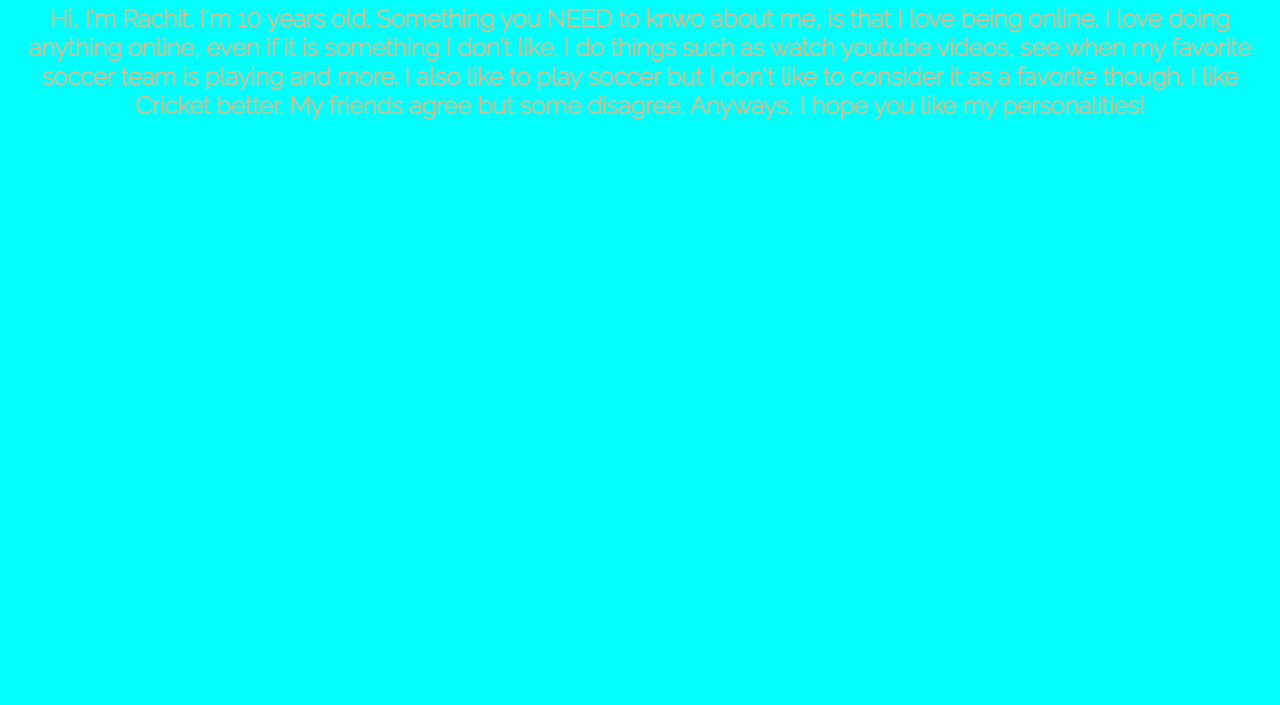
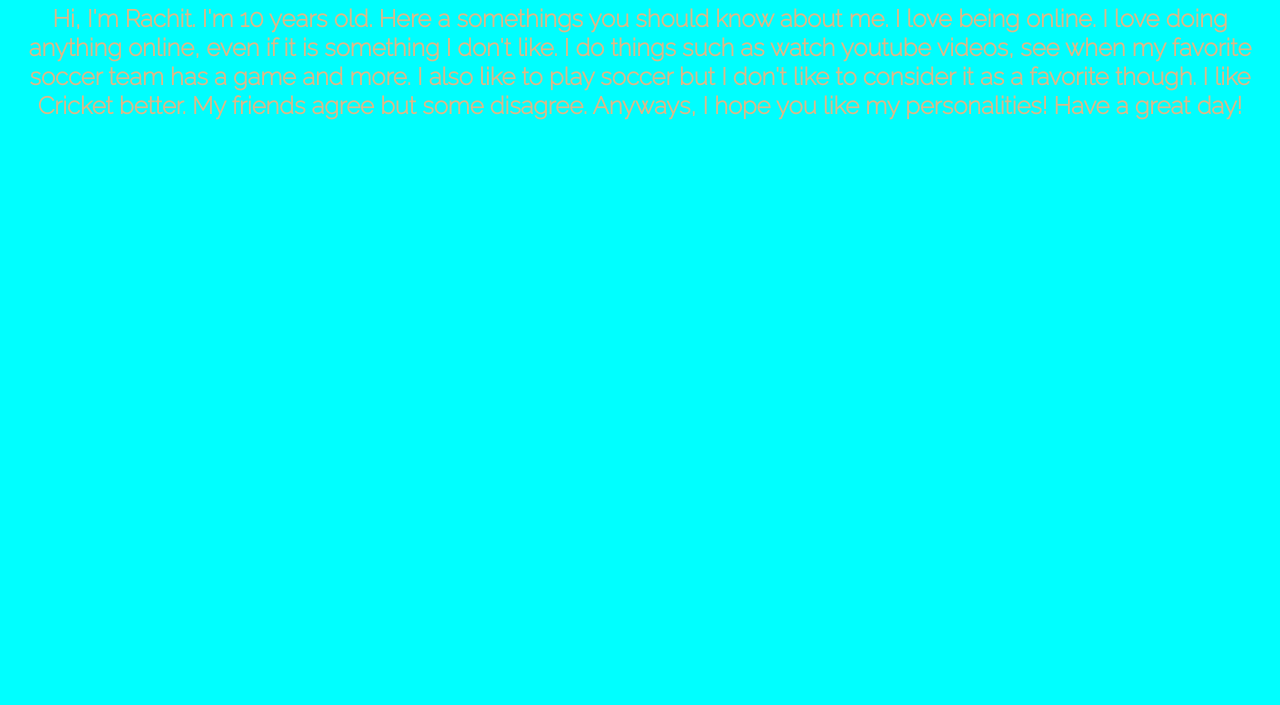
Before and after one commit to RachitAnand12/Personal-Website, a plain HTML site: page index.html in a window 1280 px wide. Shown: the part 95-800 px from the top of the page. Drawn offline with Linux system fonts and the light colour scheme.

Commit message:
Add files via upload

```diff
--- a/index.html
+++ b/index.html
@@ -17,11 +17,9 @@
         <li class="links"> Chatbots </li>
         <li class="links"> My hobbys</li>
         <li class="links"> Contact </li>
-</ul>
+    </ul>
     <section id="Home">
         <h1 onclick="changecolor()" id="h1"> Rachit Anand</h1>
-        <h2> Hi, I'm Rachit. I'm 10 years old. Something you NEED to knwo about me, is that I love being online. I love doing anything online, even if it is something I don't like. I do things such as watch youtube videos, see when my favorite soccer team is playing and more. I also like to play soccer but I don't like to consider it as a favorite though. I like Cricket better. My friends agree but some disagree. Anyways, I hope you like my personalities! </h2>
+        <h2> Hi, I'm Rachit. I'm 10 years old. Here a somethings you should know about me. I love being online. I love doing anything online, even if it is something I don't like. I do things such as watch youtube videos, see when my favorite soccer team has a game and more. I also like to play soccer but I don't like to consider it as a favorite though. I like Cricket better. My friends agree but some disagree. Anyways, I hope you like my personalities! Have a great day! </h2>
     </section>
-</body>
-
-</html>
+</body></html>
```
